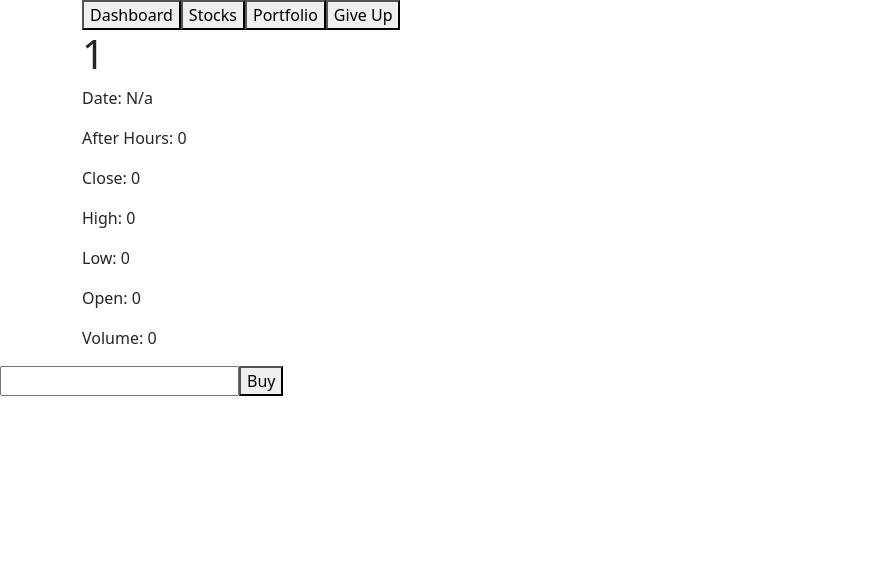
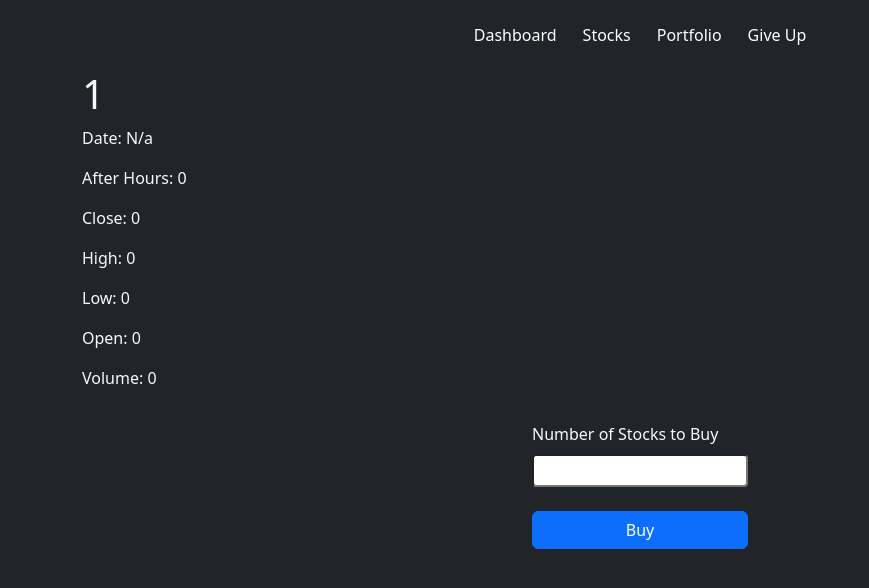
Before and after one commit to dsbudziwojski/the-stock-market-game, a React (Create React App) app: page /game/stocks/1 in a window 1280 px wide. Shown: the top 588 px of the page, without its empty margins (0-869 px from the left). Built offline with nearby package versions, Linux system fonts and the light colour scheme; no server answers.

Commit message:
adding bootstrap to stockID page

```diff
--- a/src/App.tsx
+++ b/src/App.tsx
@@ -32,8 +32,4 @@ function App() {
   );
 }
 
-function Layout(){
-
-}
-
 export default App;
--- a/src/pages/game-pages/Dashboard.tsx
+++ b/src/pages/game-pages/Dashboard.tsx
@@ -3,6 +3,9 @@ import {NavLink} from "react-router-dom";
 import {GameProps} from "../../types";
 
 function Dashboard(props: GameProps){
+  function nextDay() {
+    //TODO
+  }
   return(
       <>
         <div className='container mx-auto'>
--- a/src/pages/game-pages/Portfolio.tsx
+++ b/src/pages/game-pages/Portfolio.tsx
@@ -13,9 +13,6 @@ function Portfolio(props: GameProps) {
           <NavLink to='/'><button onClick={props.resetGameState}>Give Up</button></NavLink>
         </div>
         <div>My Portfolio</div>
-
-        {}
-
       </>
   )
 }
--- a/src/pages/game-pages/[stockId].tsx
+++ b/src/pages/game-pages/[stockId].tsx
@@ -49,7 +49,7 @@ function StockPage(props: GameProps) {
       if(numToBuy > 0 && numToBuy * data?.close < props.gameState.money){
         const curMoney = props.gameState.money - numToBuy * data?.close;
         const curPortfolio = props.gameState.portfolio
-        curPortfolio.push({name: "", amount:numToBuy , buyPrice: data?.close})
+        curPortfolio.push({name: params.stockId!, amount:numToBuy , buyPrice: data?.close}) // used non-null assertion operator
         props.setGameState({...props.gameState, money: curMoney, portfolio: curPortfolio})
       } else{
         console.log("Invalid Amount of Money / 0 is not a valid input")
@@ -58,12 +58,12 @@ function StockPage(props: GameProps) {
   }
   console.log(props.gameState.portfolio)
   return(
-      <>
-        <div className='container mx-auto'>
-          <NavLink to='/game/dashboard'><button>Dashboard</button></NavLink>
-          <NavLink to='/game/stocks'><button>Stocks</button></NavLink>
-          <NavLink to='/game/portfolio'><button>Portfolio</button></NavLink>
-          <NavLink to='/'><button onClick={props.resetGameState}>Give Up</button></NavLink>
+      <div className="vh-100 bg-dark text-light">
+        <div className='d-flex justify-content-lg-center p-3'>
+          <NavLink to='/game/dashboard'><button className="btn btn-dark">Dashboard</button></NavLink>
+          <NavLink to='/game/stocks'><button className="btn btn-dark">Stocks</button></NavLink>
+          <NavLink to='/game/portfolio'><button className="btn btn-dark">Portfolio</button></NavLink>
+          <NavLink to='/'><button className="btn btn-dark" onClick={props.resetGameState}>Give Up</button></NavLink>
         </div>
         <div className="container">
           <h1>{params.stockId}</h1>
@@ -75,21 +75,24 @@ function StockPage(props: GameProps) {
           <p>Open: {data?.open}</p>
           <p>Volume: {data?.volume}</p>
         </div>
-        <div>
+        <div className="container d-flex justify-content-lg-center p-3">
           <form onSubmit={(e) => {
             e.preventDefault();
             buyStock(numToBuy);
           }}>
-            <input type="number" min={0} onChange={
-              (e) => {
-                setNumToBuy(Number(e.target.value));
-                console.log(e.target.value)
-              }
-            }/>
-            <button type="submit">Buy</button>
+            <div className="vstack">
+              <label className="form-label">Number of Stocks to Buy</label>
+              <input className="form-select-sm" type="number" min={0} onChange={
+                (e) => {
+                  setNumToBuy(Number(e.target.value));
+                  console.log(e.target.value)
+                }
+              }/>
+              <button className="btn btn-primary mt-4" type="submit">Buy</button>
+            </div>
           </form>
         </div>
-      </>
+      </div>
   )
 }
 
```
